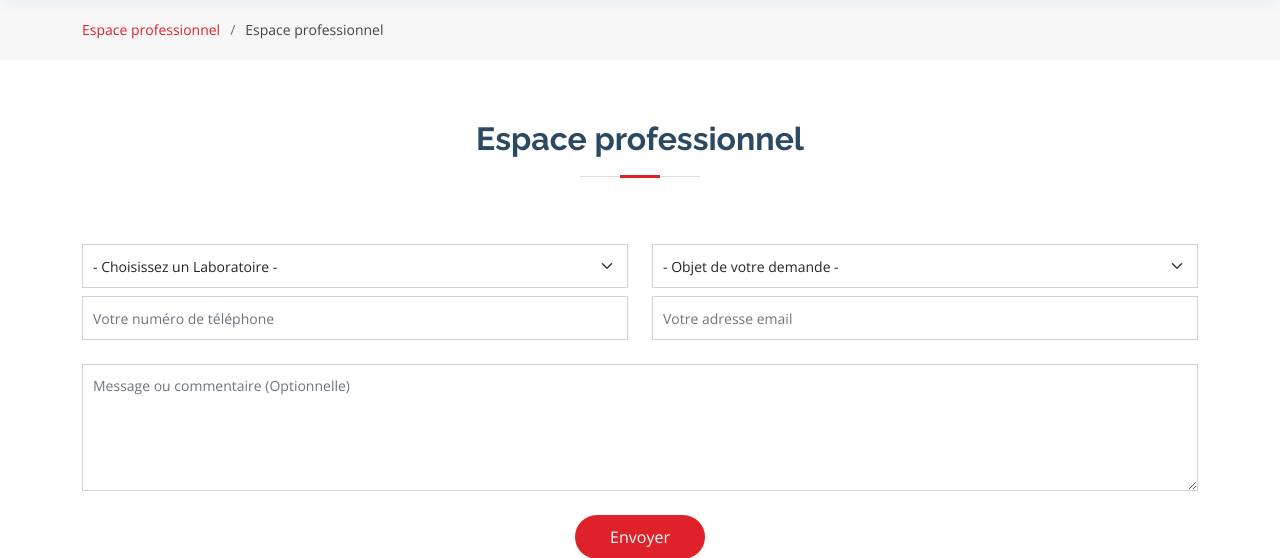
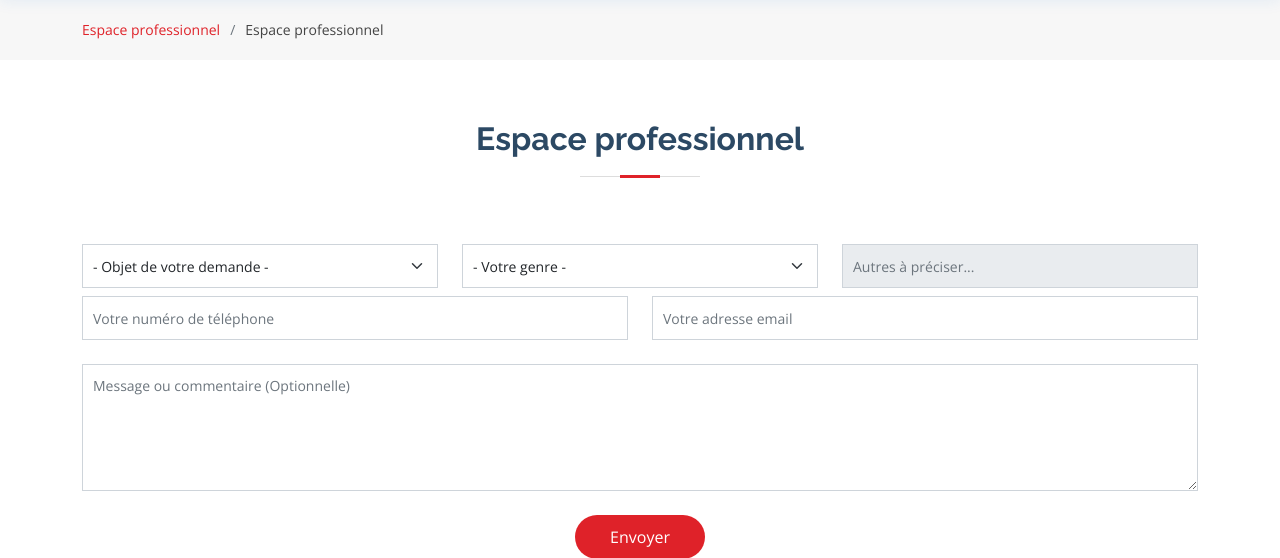
Before and after one commit to Fenitra07/ctb-labo, a PHP site: page /espacepro.php in a window 1280 px wide. Shown: the part 121-679 px from the top of the page. Run offline with PHP 8.4, Linux system fonts and the light colour scheme.

Commit message:
version du 28012022 à 14:45

```diff
--- a/espacepro.php
+++ b/espacepro.php
@@ -118,32 +118,8 @@
         </div>
 
         <form action="forms/appointment.php" method="post" role="form" class="php-email-form">
-<!--           <div class="row">
-            <div class="col-md-4 form-group">
-              <input type="text" name="name" class="form-control" id="name" placeholder="Your Name" data-rule="minlen:4" data-msg="Please enter at least 4 chars">
-              <div class="validate"></div>
-            </div>
-            <div class="col-md-4 form-group mt-3 mt-md-0">
-              <input type="email" class="form-control" name="email" id="email" placeholder="Your Email" data-rule="email" data-msg="Please enter a valid email">
-              <div class="validate"></div>
-            </div>
-            <div class="col-md-4 form-group mt-3 mt-md-0">
-              <input type="tel" class="form-control" name="phone" id="phone" placeholder="Your Phone" data-rule="minlen:4" data-msg="Please enter at least 4 chars">
-              <div class="validate"></div>
-            </div>
-          </div> -->
           <div class="row">
-            <div class="col-md-6 form-group mt-3">
-              <select name="laboratoire" id="laboratoire" class="form-select">
-                <option value="laboratoire">- Choisissez un Laboratoire -</option>
-                <option value="andraharo">Andraharo</option>
-                <option value="ivato">Ivato</option>
-                <option value="toamasina">Toamasina</option>
-                <option value="mahajanga">Mahajanga</option>
-              </select>
-              <div class="validate"></div>
-            </div>
-            <div class="col-md-6 form-group mt-3">
+            <div class="col-md-4 form-group mt-3">
               <select name="objet_demande" id="objet_demande" class="form-select">
                 <option value="objet">- Objet de votre demande -</option>
                 <option value="collaboration">Demande de collaboration </option>
@@ -153,6 +129,28 @@
               </select>
               <div class="validate"></div>
             </div>
+            <div class="col-md-4 form-group mt-3">
+              <select name="genre" class="form-select" id="choix_genre" onclick="choixGenre()">
+                <option>- Votre genre -</option>
+                <option>Mr</option>
+                <option>Mme</option>
+                <option>Dr</option>
+                <option>Pr</option>
+                <option>Entreprise</option>
+                <option>Assurance</option>
+                <option>Autres à préciser</option>
+              </select>
+              <div class="validate"></div>
+            </div>
+              <div class="col-md-4 form-group mt-3">
+                <div id="autre_precision1">
+                  <input type="tel" class="form-control" name="si_autre" id="si_autre" placeholder="Autres à préciser..." disabled>
+                </div>
+                <div id="autre_precision2" style="display: none">
+                  <input type="tel" class="form-control" name="si_autre" id="si_autre" placeholder="Autres à préciser...">
+                </div>
+              </div>
+
           </div>
           <div class="row">
             <div class="col-md-6 form-group mt-3 mt-md-0">
@@ -202,6 +200,29 @@
 
   <!-- Template Main JS File -->
   <script src="assets/js/main.js"></script>
+  <!-- Jquery JS-->
+  <script src="assets/js/jquery.min.js"></script>
+
+<!-- Prise en charge assurance -->
+  <script type="text/javascript">
+
+    function choixGenre(){
+
+      var choix_genre = document.getElementById("choix_genre").value;
+    console.log(choix_genre);
+
+      if (choix_genre == "Autres à préciser") {
+        document.getElementById("autre_precision2").style.display = "block";
+        document.getElementById("autre_precision1").style.display = "none";
+      }
+
+      if (choix_genre == "- Votre genre -" || choix_genre == "Mr" || choix_genre == "Mme" || choix_genre == "Dr" || choix_genre == "Pr" || choix_genre == "Entreprise" || choix_genre == "Assurance") {
+        document.getElementById("autre_precision2").style.display = "none";
+        document.getElementById("autre_precision1").style.display = "block";
+      }
+
+    }
+  </script>
 
 </body>
 
```
